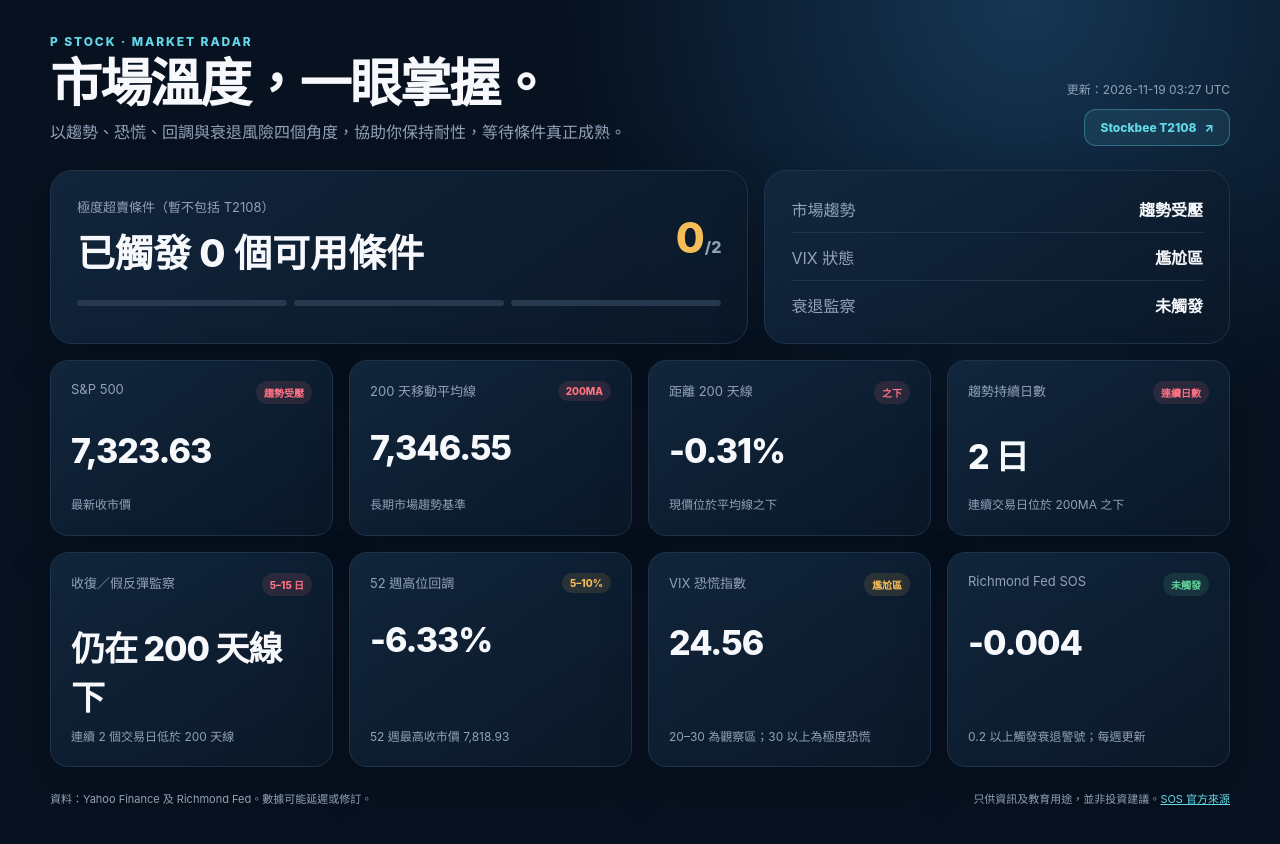
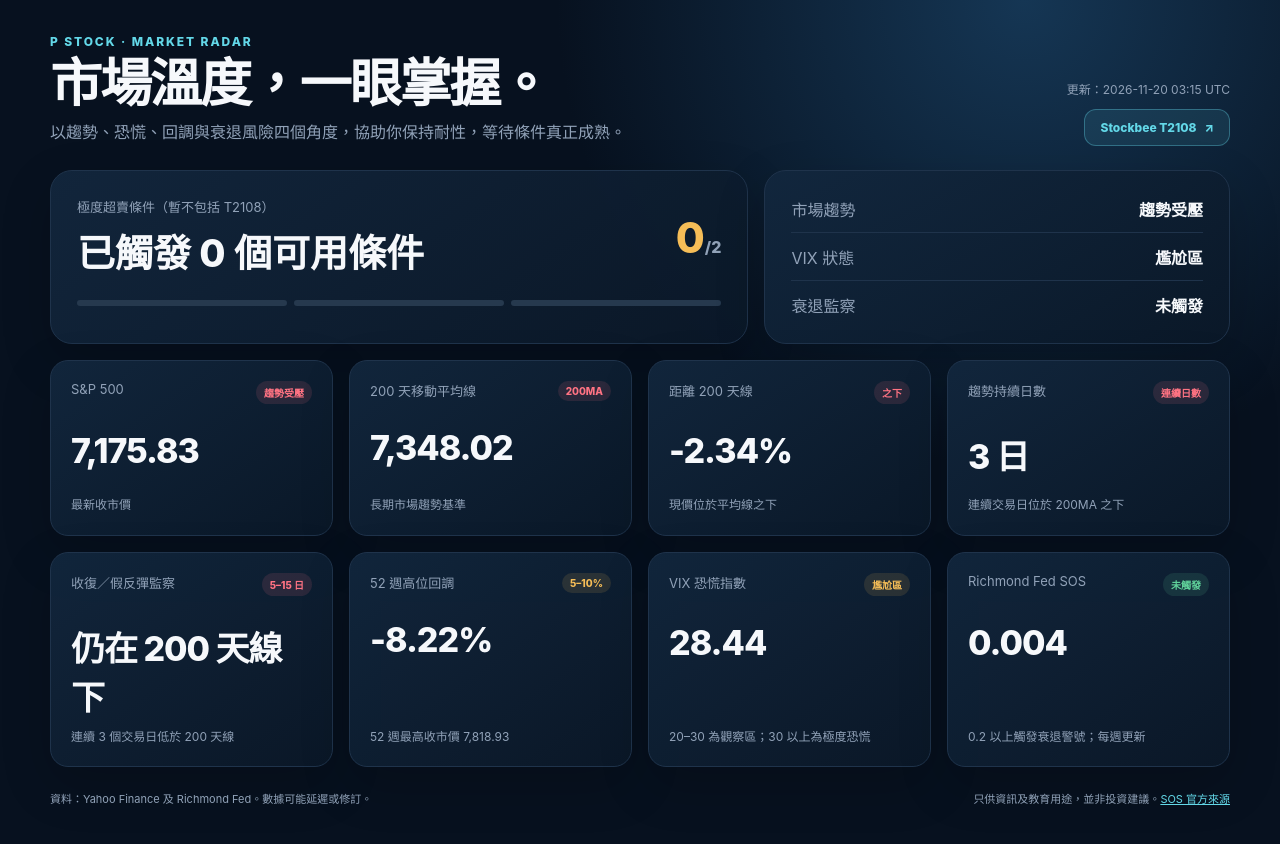
Before and after one commit to P2023270126/Stock, a plain HTML site: page index.html in a window 1280 px wide. Drawn offline with Linux system fonts and the light colour scheme.

Commit message:
Update dashboard [skip ci]

```diff
--- a/index.html
+++ b/index.html
@@ -15,33 +15,33 @@
 footer{display:flex;justify-content:space-between;gap:20px;margin-top:24px;color:var(--muted);font-size:11px;line-height:1.6}footer a{color:var(--cyan)}
 @media(max-width:900px){.grid{grid-template-columns:repeat(2,1fr)}.hero{grid-template-columns:1fr}}@media(max-width:560px){.shell{width:min(100% - 20px,1180px);padding-top:22px}header,footer{display:block}.header-actions{align-items:flex-start;margin-top:14px}.grid{grid-template-columns:1fr}.metric-card{min-height:156px}}
 </style></head><body><main class="shell">
-<header><div><div class="eyebrow">P Stock · Market Radar</div><h1>市場溫度，一眼掌握。</h1><p class="intro">以趨勢、恐慌、回調與衰退風險四個角度，協助你保持耐性，等待條件真正成熟。</p></div><div class="header-actions"><div class="updated">更新：2026-11-19 03:27 UTC</div><a class="source-button" href="https://stockbee.blogspot.com/p/mm.html" target="_blank" rel="noopener noreferrer">Stockbee T2108 <span aria-hidden="true">↗</span></a></div></header>
+<header><div><div class="eyebrow">P Stock · Market Radar</div><h1>市場溫度，一眼掌握。</h1><p class="intro">以趨勢、恐慌、回調與衰退風險四個角度，協助你保持耐性，等待條件真正成熟。</p></div><div class="header-actions"><div class="updated">更新：2026-11-20 03:15 UTC</div><a class="source-button" href="https://stockbee.blogspot.com/p/mm.html" target="_blank" rel="noopener noreferrer">Stockbee T2108 <span aria-hidden="true">↗</span></a></div></header>
 <section class="hero"><article class="panel"><div class="signal-row"><div><div class="signal-label">極度超賣條件（暫不包括 T2108）</div><div class="signal-title">已觸發 0 個可用條件</div></div><div class="score">0<small>/2</small></div></div><div class="bar"><span class=""></span><span class=""></span><span></span></div></article>
 <aside class="panel method"><div><span>市場趨勢</span><strong>趨勢受壓</strong></div><div><span>VIX 狀態</span><strong>尷尬區</strong></div><div><span>衰退監察</span><strong>未觸發</strong></div></aside></section>
 <section class="grid" aria-label="八項市場指標"><article class="metric-card">
       <div class="metric-head"><span>S&P 500</span><span class="badge risk">趨勢受壓</span></div>
-      <div class="metric-value">7,323.63</div><p>最新收市價</p>
+      <div class="metric-value">7,175.83</div><p>最新收市價</p>
     </article><article class="metric-card">
       <div class="metric-head"><span>200 天移動平均線</span><span class="badge risk">200MA</span></div>
-      <div class="metric-value">7,346.55</div><p>長期市場趨勢基準</p>
+      <div class="metric-value">7,348.02</div><p>長期市場趨勢基準</p>
     </article><article class="metric-card">
       <div class="metric-head"><span>距離 200 天線</span><span class="badge risk">之下</span></div>
-      <div class="metric-value">-0.31%</div><p>現價位於平均線之下</p>
+      <div class="metric-value">-2.34%</div><p>現價位於平均線之下</p>
     </article><article class="metric-card">
       <div class="metric-head"><span>趨勢持續日數</span><span class="badge risk">連續日數</span></div>
-      <div class="metric-value">2 日</div><p>連續交易日位於 200MA 之下</p>
+      <div class="metric-value">3 日</div><p>連續交易日位於 200MA 之下</p>
     </article><article class="metric-card">
       <div class="metric-head"><span>收復／假反彈監察</span><span class="badge risk">5–15 日</span></div>
-      <div class="metric-value">仍在 200 天線下</div><p>連續 2 個交易日低於 200 天線</p>
+      <div class="metric-value">仍在 200 天線下</div><p>連續 3 個交易日低於 200 天線</p>
     </article><article class="metric-card">
       <div class="metric-head"><span>52 週高位回調</span><span class="badge watch">5–10%</span></div>
-      <div class="metric-value">-6.33%</div><p>52 週最高收市價 7,818.93</p>
+      <div class="metric-value">-8.22%</div><p>52 週最高收市價 7,818.93</p>
     </article><article class="metric-card">
       <div class="metric-head"><span>VIX 恐慌指數</span><span class="badge watch">尷尬區</span></div>
-      <div class="metric-value">24.56</div><p>20–30 為觀察區；30 以上為極度恐慌</p>
+      <div class="metric-value">28.44</div><p>20–30 為觀察區；30 以上為極度恐慌</p>
     </article><article class="metric-card">
       <div class="metric-head"><span>Richmond Fed SOS</span><span class="badge good">未觸發</span></div>
-      <div class="metric-value">-0.004</div><p>0.2 以上觸發衰退警號；每週更新</p>
+      <div class="metric-value">0.004</div><p>0.2 以上觸發衰退警號；每週更新</p>
     </article></section>
 <footer><span>資料：Yahoo Finance 及 Richmond Fed。數據可能延遲或修訂。</span><span>只供資訊及教育用途，並非投資建議。<a href="https://www.richmondfed.org/research/national_economy/sos_recession_indicator">SOS 官方來源</a></span></footer>
 </main></body></html>
```
